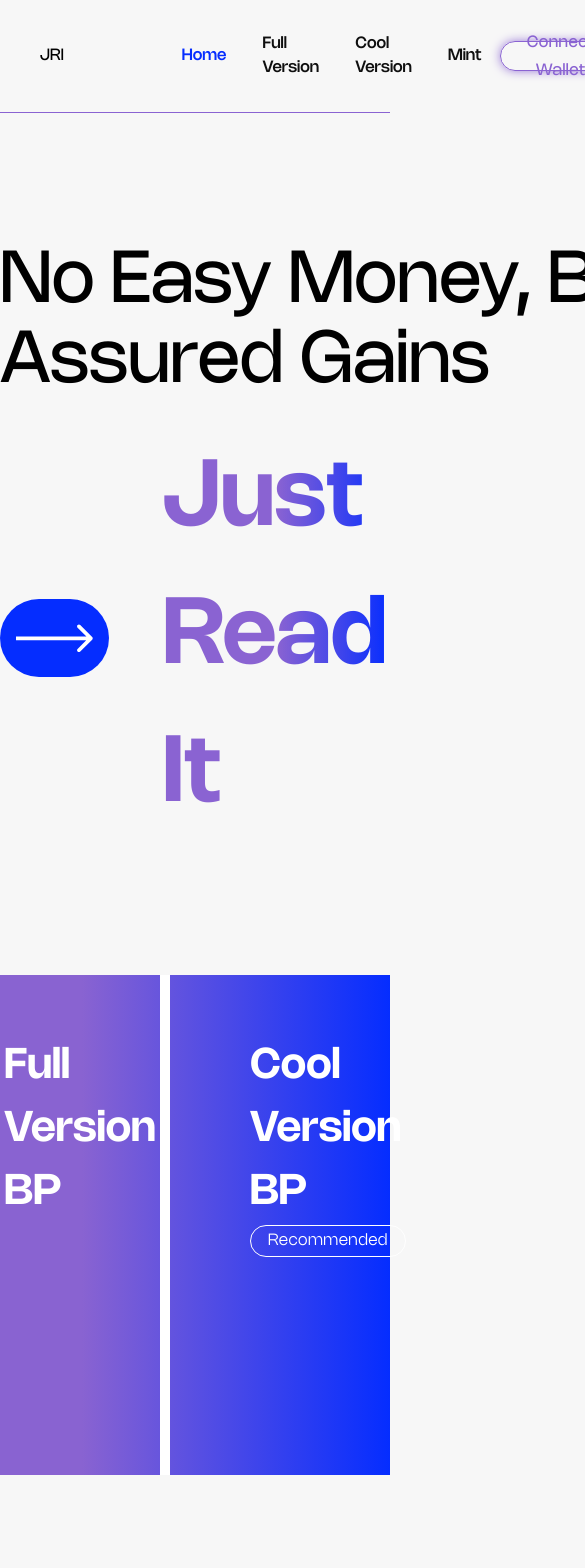
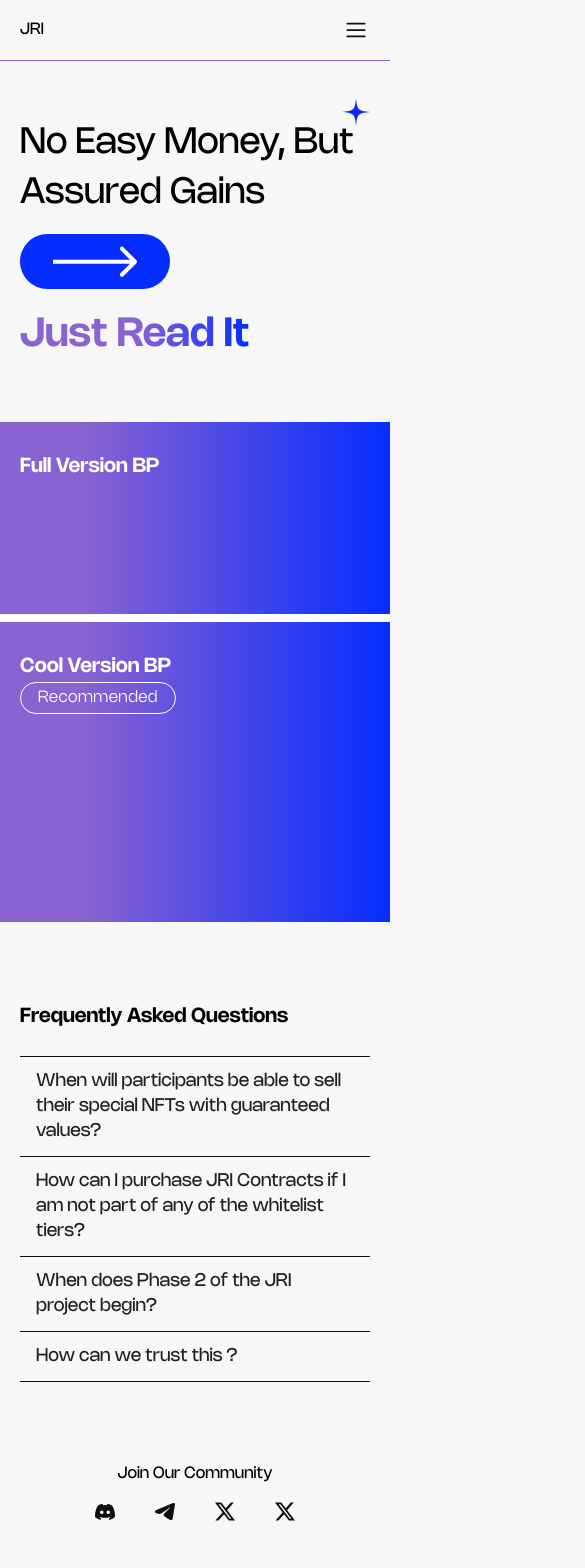
Before and after one commit to kasra-habibbeygi/JRI, a React (Vite) app: page /home in a window 390 px wide. Shown: the top 1568 px of the page, 585 px wide, since content can reach past the window. Built offline with nearby package versions, Linux system fonts and the light colour scheme.

Commit message:
feat: handle all section of main page, responsive home page and navbar

```diff
--- a/src/assets/icons/index.ts
+++ b/src/assets/icons/index.ts
@@ -4,3 +4,4 @@ export { default as Telegram } from './telegram.svg?react';
 export { default as BigArrow } from './bigArrow.svg?react';
 export { default as CircleArrow } from './circleArrow.svg?react';
 export { default as Twitter } from './twitter.svg?react';
+export { default as Menu } from './menu.svg?react';
--- a/src/commons/components/layout/layout-manipulation/layoutManipulation.tsx
+++ b/src/commons/components/layout/layout-manipulation/layoutManipulation.tsx
@@ -6,6 +6,7 @@ import { FC, ReactNode } from 'react';
 // Components
 import Footer from '../footer';
 import Navbar from '../navbar';
+import MobileNavbar from '../mobile-navbar';
 
 // Types
 interface IMainLayout {
@@ -16,6 +17,7 @@ const MainLayout: FC<IMainLayout> = ({ children }) => {
     return (
         <>
             <Navbar />
+            <MobileNavbar />
             {children}
             <Footer />
         </>
--- /dev/null
+++ b/src/commons/components/layout/mobile-navbar/index.ts
@@ -0,0 +1 @@
+export { default } from './mobileNavbar';
--- /dev/null
+++ b/src/commons/components/layout/mobile-navbar/mobileNavbar.style.ts
@@ -0,0 +1,46 @@
+import { css } from '@emotion/react';
+import styled from '@emotion/styled';
+
+export const MobileNavbarContainer = styled.aside<{ status: boolean }>(
+    ({ theme, status }) => css`
+        position: fixed;
+        top: 0;
+        left: ${status ? '0' : '-300px'};
+        width: 280px;
+        height: 100vh;
+        background-color: white;
+        z-index: 999;
+        transition: all cubic-bezier(0.25, 0.8, 0.25, 1) 0.5s;
+
+        ul {
+            list-style: none;
+
+            a {
+                display: flex;
+                padding: 12px 20px;
+                color: black;
+
+                &.active {
+                    color: ${theme.colors.text.accent1};
+                }
+            }
+        }
+    `
+);
+
+export const LayerContainer = styled.span<{ status: boolean }>(
+    ({ status }) => css`
+        position: fixed;
+        transition: all cubic-bezier(0.25, 0.8, 0.25, 1) 0.5s;
+        top: 0;
+        left: 0;
+        display: flex;
+        width: 100%;
+        height: 100vh;
+        background-color: black;
+        opacity: ${status ? '0.6' : '0'};
+        pointer-events: ${status ? 'initial' : 'none'};
+        cursor: pointer;
+        z-index: 999;
+    `
+);
--- /dev/null
+++ b/src/commons/components/layout/mobile-navbar/mobileNavbar.tsx
@@ -0,0 +1,36 @@
+import { NavLink } from 'react-router-dom';
+import { useAppSelector } from 'commons/hooks';
+import { toggleSideBarStatus } from 'store/reducers/app';
+import { useDispatch } from 'react-redux';
+
+// Assets
+import { LayerContainer, MobileNavbarContainer } from './mobileNavbar.style';
+
+const MobileNavbar = () => {
+    const dispatch = useDispatch();
+    const sideBarStatus = useAppSelector(state => state.App.sideBarStatus);
+
+    return (
+        <>
+            <LayerContainer className='layer' status={sideBarStatus} onClick={() => dispatch(toggleSideBarStatus())}></LayerContainer>
+            <MobileNavbarContainer status={sideBarStatus}>
+                <ul>
+                    <li>
+                        <NavLink to='/home'>Home</NavLink>
+                    </li>
+                    <li>
+                        <NavLink to='/full-version'>Full Version</NavLink>
+                    </li>
+                    <li>
+                        <NavLink to='/cool-version'>Cool Version</NavLink>
+                    </li>
+                    <li>
+                        <NavLink to='/Mint'>Mint</NavLink>
+                    </li>
+                </ul>
+            </MobileNavbarContainer>
+        </>
+    );
+};
+
+export default MobileNavbar;
--- a/src/commons/components/layout/navbar/navbar.style.ts
+++ b/src/commons/components/layout/navbar/navbar.style.ts
@@ -51,5 +51,40 @@ export const NavbarContainer = styled.nav(
                 padding-top: 10px;
             }
         }
+
+        .sandwich-menu {
+            display: none;
+            cursor: pointer;
+        }
+
+        @media (max-width: 1200px) {
+            .right-side {
+                button {
+                    display: none !important;
+                }
+            }
+
+            .sandwich-menu {
+                display: flex;
+                align-items: center;
+                justify-content: center;
+
+                svg {
+                    color: red;
+                    width: 28px;
+                }
+            }
+
+            .left-side {
+                ul {
+                    display: none;
+                }
+            }
+
+            .container {
+                width: 100%;
+                padding: 0;
+            }
+        }
     `
 );
--- a/src/commons/components/layout/navbar/navbar.tsx
+++ b/src/commons/components/layout/navbar/navbar.tsx
@@ -1,12 +1,17 @@
 import { NavLink } from 'react-router-dom';
+import { toggleSideBarStatus } from 'store/reducers/app';
+import { useDispatch } from 'react-redux';
 
 // Assets
 import { NavbarContainer } from './navbar.style';
+import { Menu } from 'assets/icons';
 
 // Components
 import { Button } from 'commons/components';
 
 const Navbar = () => {
+    const dispatch = useDispatch();
+
     return (
         <NavbarContainer>
             <div className='container'>
@@ -32,6 +37,9 @@ const Navbar = () => {
                         Connect Wallet
                     </Button>
                 </div>
+                <div className='sandwich-menu' onClick={() => dispatch(toggleSideBarStatus())}>
+                    <Menu />
+                </div>
             </div>
         </NavbarContainer>
     );
--- a/src/pages/home/css/faq.style.tsx
+++ b/src/pages/home/css/faq.style.tsx
@@ -39,5 +39,33 @@ export const FAQContainer = styled.section(
             font-weight: 400 !important;
             line-height: 25px;
         }
+
+        @media (max-width: 1200px) {
+            h3 {
+                font-size: 26px;
+            }
+        }
+
+        @media (max-width: 992px) {
+            flex-direction: column;
+            gap: 24px;
+        }
+
+        @media (max-width: 500px) {
+            padding-top: 80px;
+            padding-bottom: 80px;
+
+            h3 {
+                font-size: 20px;
+            }
+
+            .MuiAccordionSummary-content {
+                font-size: 18px !important;
+            }
+
+            .MuiAccordionDetails-root {
+                font-size: 16px !important;
+            }
+        }
     `
 );
--- a/src/pages/home/css/header.style.tsx
+++ b/src/pages/home/css/header.style.tsx
@@ -49,5 +49,54 @@ export const HeaderContainer = styled.section(
             align-items: center;
             gap: 54px;
         }
+
+        @media (max-width: 992px) {
+            h2 {
+                font-size: 62px;
+            }
+        }
+
+        @media (max-width: 768px) {
+            padding: 57px 20px;
+
+            h1 {
+                font-size: 36px;
+                width: 100%;
+                line-height: 50px;
+
+                svg {
+                    width: 28px;
+                    height: 28px;
+                    top: -20px;
+                    right: 0px;
+                }
+            }
+
+            h2 {
+                font-size: 60px;
+            }
+
+            .arrow-field {
+                flex-direction: column;
+                align-items: flex-start;
+                margin-top: 16px;
+                gap: 16px;
+            }
+
+            button {
+                width: 150px;
+                height: 55px;
+
+                svg {
+                    width: 84px;
+                }
+            }
+        }
+
+        @media (max-width: 400px) {
+            h2 {
+                font-size: 40px;
+            }
+        }
     `
 );
--- a/src/pages/home/css/versions.style.tsx
+++ b/src/pages/home/css/versions.style.tsx
@@ -32,5 +32,32 @@ export const VersionsContainer = styled.section(
                 font-weight: 300 !important;
             }
         }
+
+        @media (max-width: 1200px) {
+            .left-side {
+                padding: 30px 20px;
+            }
+
+            .right-side {
+                padding: 30px 20px;
+            }
+        }
+
+        @media (max-width: 900px) {
+            flex-direction: column;
+
+            h3 {
+                font-size: 20px;
+                text-align: left;
+            }
+
+            .left-side {
+                align-items: flex-start;
+                width: 100%;
+                border-right: 0;
+                border-bottom: 8px solid white;
+                height: 200px;
+            }
+        }
     `
 );
```
Also changed, not shown: src/assets/icons/menu.svg (added).
